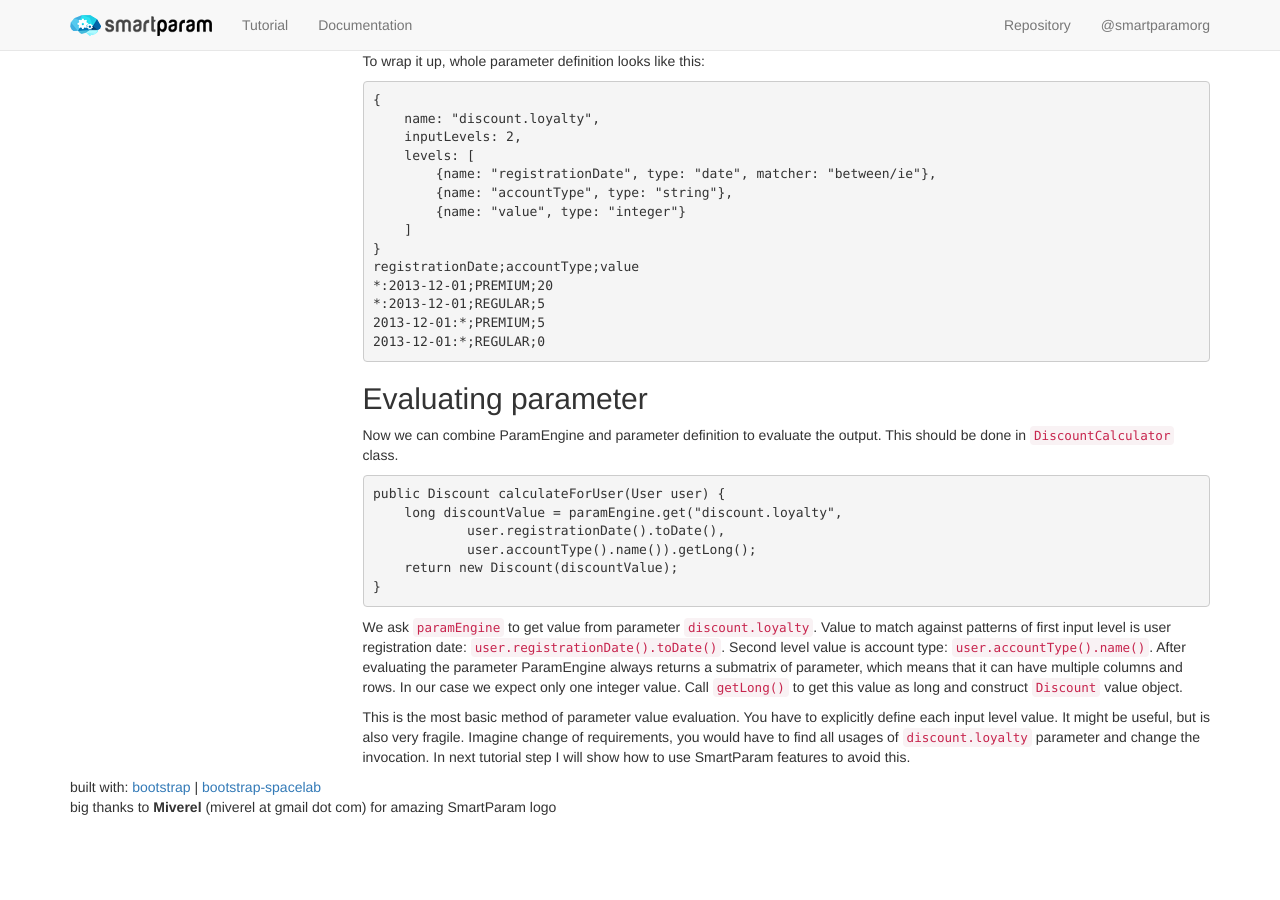
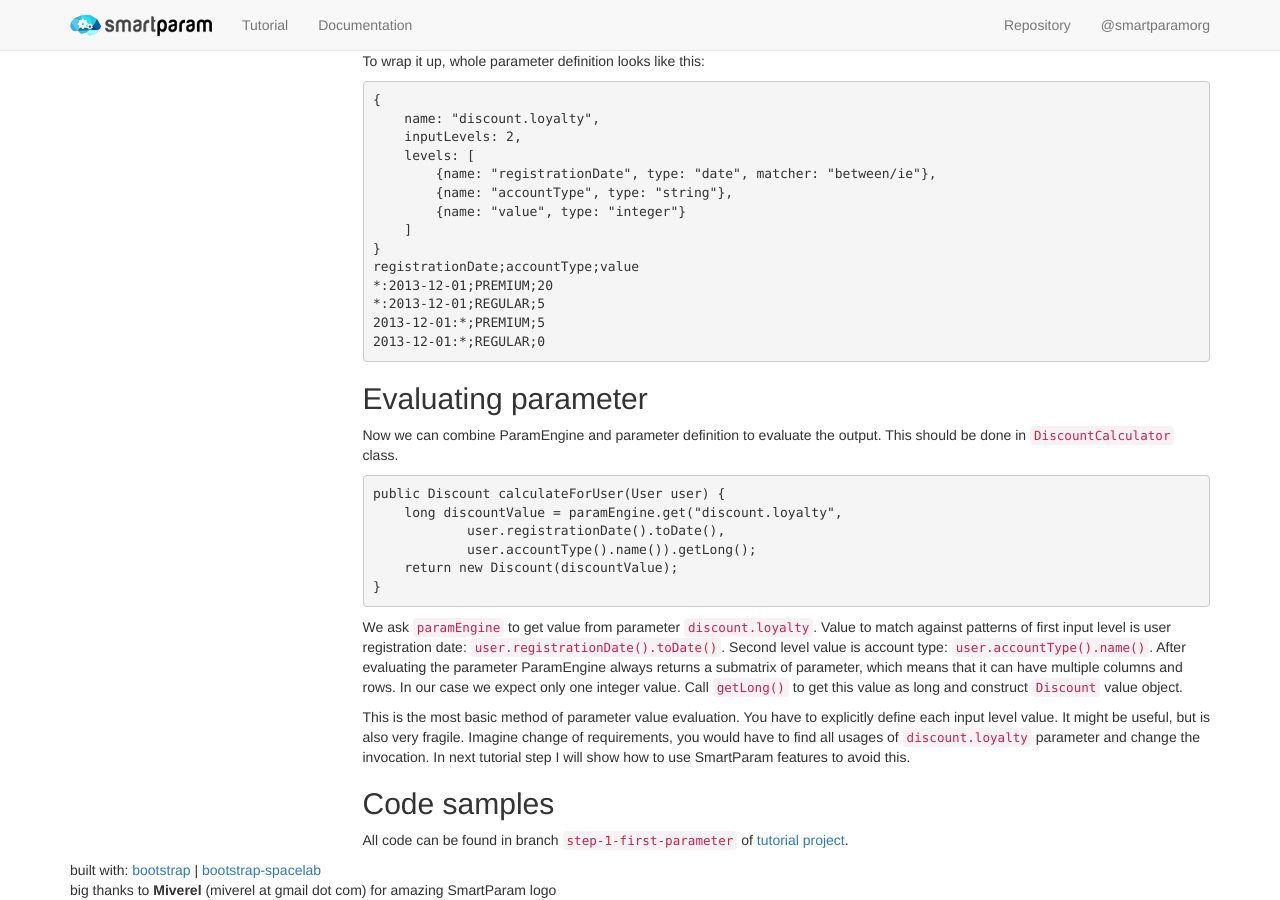
Before and after one commit to smartparam/smartparam.github.io, a Jekyll site: the page built from tutorial/step-1-first-parameter.md, in a window 1280 px wide and 900 px high, scrolled down 2036 px. Built offline with Jekyll 4.4.1, drawn with Linux system fonts in a browser that asks for light colours; nearby versions of some CDN libraries; Markdown is read by kramdown in place of the engine named in the settings; before the commit the page ends 2853 px from its top, so only the background shows below that.

```diff
--- a/tutorial/step-1-first-parameter.md
+++ b/tutorial/step-1-first-parameter.md
@@ -173,3 +173,7 @@ This is the most basic method of parameter value evaluation. You have to explici
 value. It might be useful, but is also very fragile. Imagine change of requirements, you would have to find
 all usages of `discount.loyalty` parameter and change the invocation. In next tutorial step I will show how to use
 SmartParam features to avoid this.
+
+## Code samples
+
+All code can be found in branch `step-1-first-parameter` of [tutorial project](https://github.com/smartparam/smartparam-tutorial).
```
Also changed, not shown: doc/param-context.md (+2 -0 lines).
